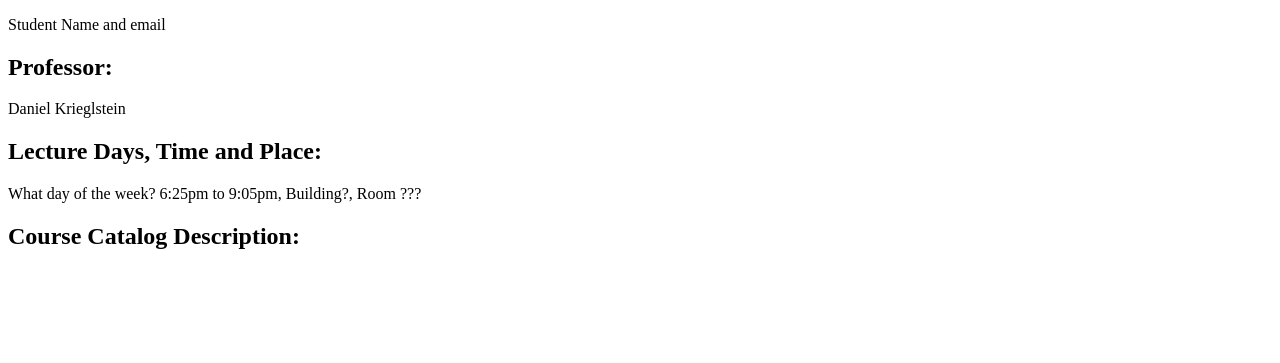
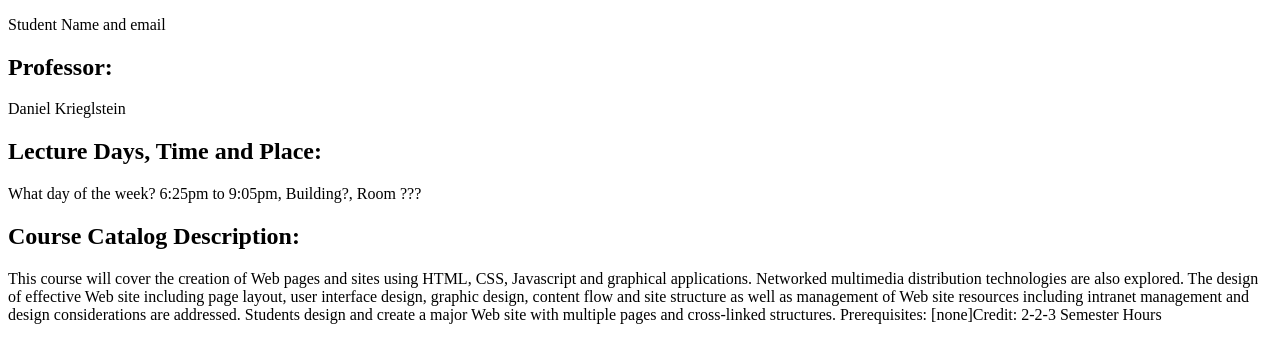
Before and after one commit to aros14/lab2, a plain HTML site: page index.html in a window 1280 px wide. Shown: the part 105-468 px from the top of the page. Drawn offline with Linux system fonts and the light colour scheme.

Commit message:
trying to get the paragraph to flow

```diff
--- a/index.html
+++ b/index.html
@@ -3,6 +3,11 @@
 <head>
   <meta charset="UTF-8">
   <title>ITMD-361 Internet Technologies and Web Design</title>
+  <style>
+	div.b {
+	word-wrap: break-word;
+	}
+</style>
 </head>
 <body>
   <h1>ITMD-361 Internet Technologies and Web Design</h1>
@@ -13,5 +18,7 @@
   <h2>Lecture Days, Time and Place:</h2>
   <p>What day of the week? 6:25pm to 9:05pm, Building?, Room ???</p>
   <h2>Course Catalog Description:</h2>
+  <div class="b">This course will cover the creation of Web pages and sites using HTML, CSS, Javascript and graphical applications. Networked multimedia distribution technologies are also explored. The design of effective Web site including page layout, user interface design, graphic design, content flow and site structure as well as management of Web site resources including intranet management and design considerations are addressed. Students design and create a major Web site with multiple pages and cross-linked structures. Prerequisites: [none]Credit: 2-2-3 Semester Hours
+</div>
 </body>
 </html>
```
